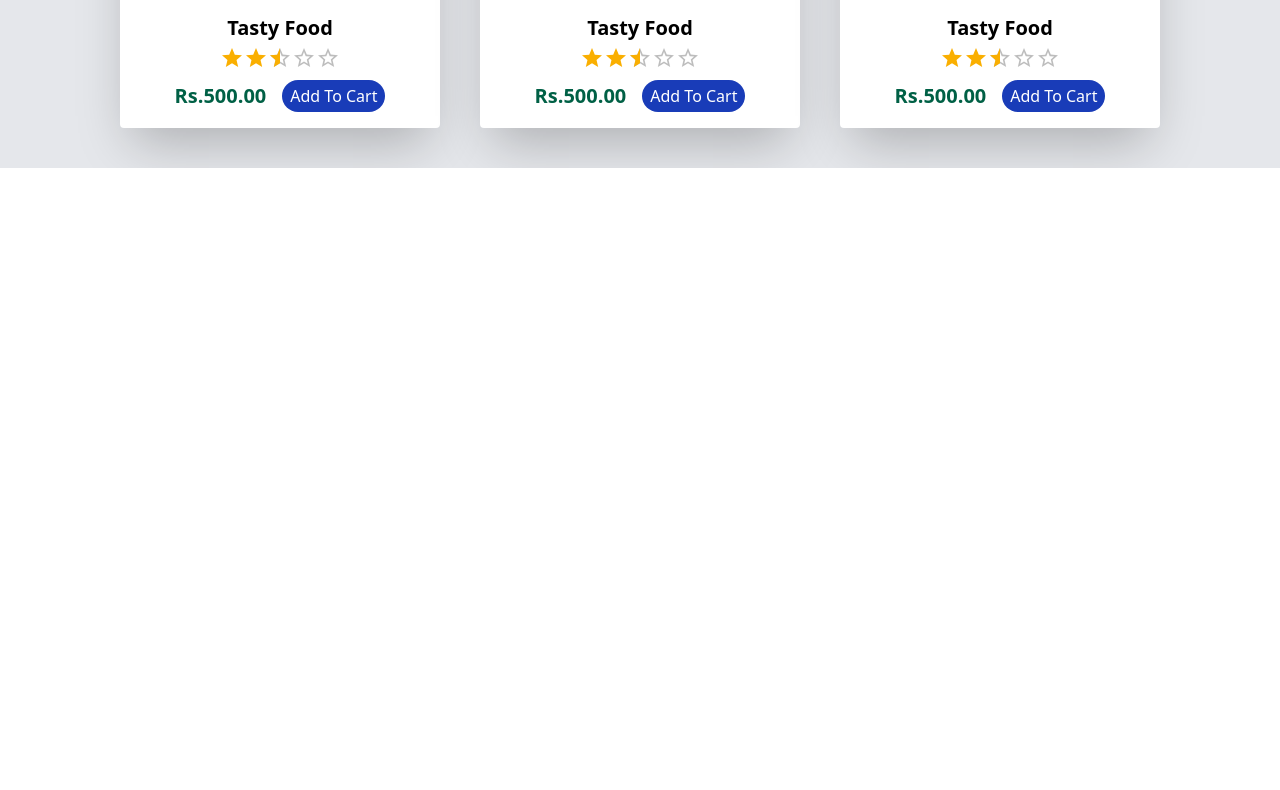
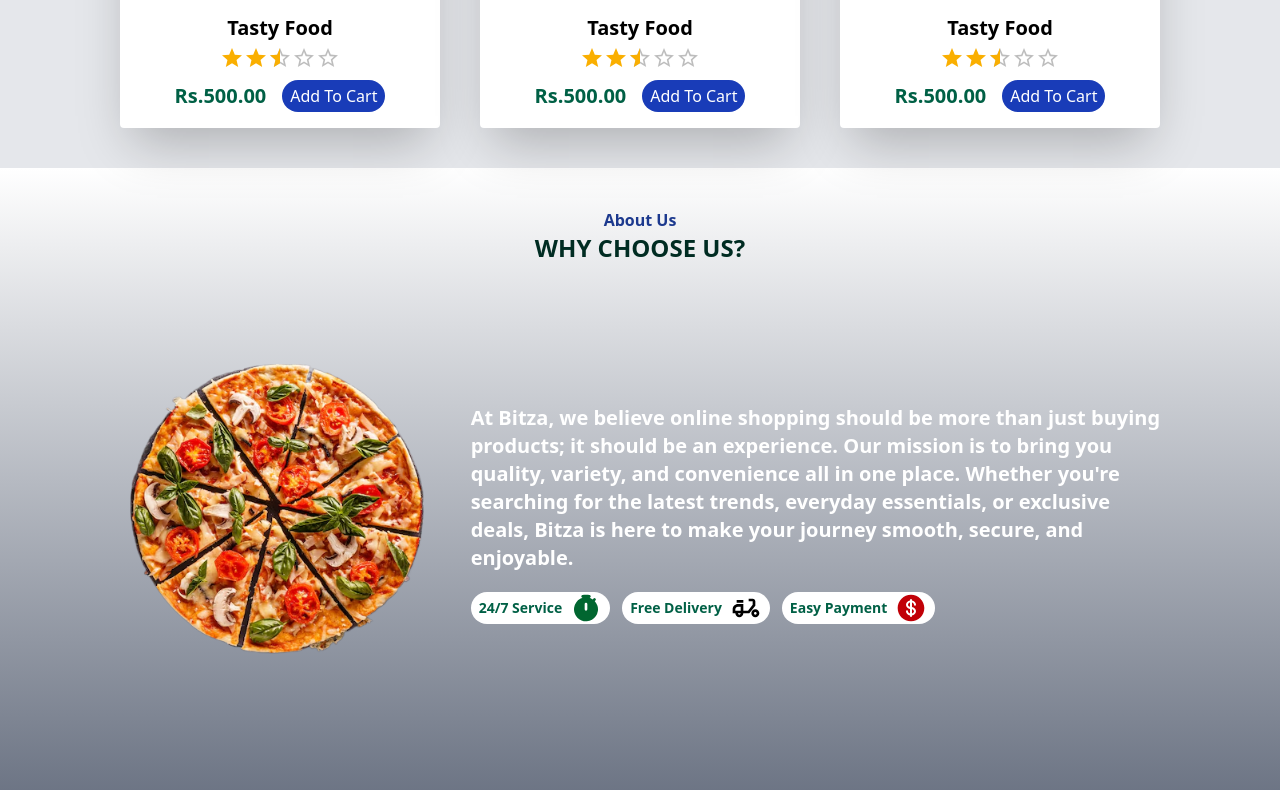
Before and after one commit to Vithurshan2002/MiniEcom, a React (Vite) app: page / in a window 1280 px wide. Shown: the part 1710-2500 px from the top of the page. Before the commit the page ends 1878 px from the top, so only its background shows below. Built offline with nearby package versions, Linux system fonts and the light colour scheme.

Commit message:
aboutpage is created

```diff
--- a/package.json
+++ b/package.json
@@ -18,6 +18,7 @@
     "react": "^19.1.1",
     "react-dom": "^19.1.1",
     "react-router-dom": "^7.8.2",
+    "sweetalert2": "^11.23.0",
     "tailwindcss": "^4.1.13"
   },
   "devDependencies": {
--- a/src/App.jsx
+++ b/src/App.jsx
@@ -10,9 +10,9 @@ function App() {
     <>
       <Navbar />
       <Homepage />
-     <Dishes />
-      {/* <AboutPage />
-      <MenusPage />
+      <Dishes />
+      <AboutPage />
+      {/* <MenusPage />
       <Review />
       <OrderPage />  */}
     </>
--- a/src/Pages/AboutPage.jsx
+++ b/src/Pages/AboutPage.jsx
@@ -1,9 +1,100 @@
-import React from 'react'
+import React from "react";
 
 const AboutPage = () => {
   return (
-    <div>AboutPage</div>
-  )
-}
+    <div className="py-10 bg-gradient-to-t from-gray-500">
+      <p className=" font-bold text-blue-900 text-center">About Us</p>
+      <h1 className="text-2xl text-emerald-950 font-bold text-center">
+        WHY CHOOSE US?
+      </h1>
 
-export default AboutPage
+      <div className="flex sm:flex-row flex-col justify-between items-center  space-x-3 sm:px-25 px-6 sm:text-left text-center">
+        <div className="flex-1  flex justify-center">
+          <img src="home.png" alt="no" />
+        </div>
+        <div className="flex-2 text-xl font-bold text-white px-2">
+          At Bitza, we believe online shopping should be more than just buying
+          products; it should be an experience. Our mission is to bring you
+          quality, variety, and convenience all in one place. Whether you're
+          searching for the latest trends, everyday essentials, or exclusive
+          deals, Bitza is here to make your journey smooth, secure, and
+          enjoyable.
+          <div className="flex text-sm   space-x-3 pt-5">
+            <div className="flex space-x-2  items-center justify-center px-2 bg-white rounded-full transition-all cursor-pointer hover:bg-blue-100">
+              <div className="text-emerald-800 font-extrabold">
+                24/7 Service
+              </div>
+              <div>
+                <svg
+                  xmlns="http://www.w3.org/2000/svg"
+                  width="32"
+                  height="32"
+                  viewBox="0 0 24 24"
+                  className="text-green-800"
+                >
+                  <g fill="none">
+                    <path d="m12.593 23.258l-.011.002l-.071.035l-.02.004l-.014-.004l-.071-.035q-.016-.005-.024.005l-.004.01l-.017.428l.005.02l.01.013l.104.074l.015.004l.012-.004l.104-.074l.012-.016l.004-.017l-.017-.427q-.004-.016-.017-.018m.265-.113l-.013.002l-.185.093l-.01.01l-.003.011l.018.43l.005.012l.008.007l.201.093q.019.005.029-.008l.004-.014l-.034-.614q-.005-.018-.02-.022m-.715.002a.02.02 0 0 0-.027.006l-.006.014l-.034.614q.001.018.017.024l.015-.002l.201-.093l.01-.008l.004-.011l.017-.43l-.003-.012l-.01-.01z" />
+                    <path
+                      fill="currentColor"
+                      d="M12 2c.937 0 1.85.108 2.726.311a1 1 0 1 1-.452 1.948a10 10 0 0 0-1.499-.23l-.42-.023l.34.02a8.95 8.95 0 0 1 4.074 1.34l.273.178l.606-.606a1 1 0 0 1 1.498 1.32l-.083.094l-.495.495a9 9 0 1 1-7.097-2.831l.199-.01l-.06.001q-.776.031-1.516.174l-.368.078a1 1 0 0 1-.452-1.948C10.15 2.108 11.064 2 12 2m0 6a1 1 0 0 0-1 1v4a1 1 0 1 0 2 0V9a1 1 0 0 0-1-1"
+                    />
+                  </g>
+                </svg>
+              </div>
+            </div>
+
+            <div className="flex space-x-2  items-center justify-center px-2 bg-white rounded-full transition-all cursor-pointer hover:bg-blue-100">
+              <div className="text-emerald-800 font-extrabold">
+                Free Delivery
+              </div>
+              <div>
+                <svg
+                  xmlns="http://www.w3.org/2000/svg"
+                  width="32"
+                  height="32"
+                  viewBox="0 0 24 24"
+                  className="text-black"
+                >
+                  <path
+                    fill="currentColor"
+                    d="M19 7c0-1.1-.9-2-2-2h-3v2h3v2.65L13.52 14H10V9H6c-2.21 0-4 1.79-4 4v3h2c0 1.66 1.34 3 3 3s3-1.34 3-3h4.48L19 10.35zM4 14v-1c0-1.1.9-2 2-2h2v3zm3 3c-.55 0-1-.45-1-1h2c0 .55-.45 1-1 1"
+                  />
+                  <path
+                    fill="currentColor"
+                    d="M5 6h5v2H5zm14 7c-1.66 0-3 1.34-3 3s1.34 3 3 3s3-1.34 3-3s-1.34-3-3-3m0 4c-.55 0-1-.45-1-1s.45-1 1-1s1 .45 1 1s-.45 1-1 1"
+                  />
+                </svg>
+              </div>
+            </div>
+
+            <div className="flex space-x-2  items-center justify-center px-2 bg-white rounded-full transition-all cursor-pointer hover:bg-blue-100">
+              <div className="text-emerald-800 font-extrabold">
+                Easy Payment
+              </div>
+              <svg
+                xmlns="http://www.w3.org/2000/svg"
+                width="32"
+                height="32"
+                viewBox="0 0 24 24"
+                className="text-red-700"
+              >
+                <path
+                  fill="currentColor"
+                  d="M11.25 7.847c-.936.256-1.5.975-1.5 1.653s.564 1.397 1.5 1.652zm1.5 5.001v3.304c.936-.255 1.5-.974 1.5-1.652s-.564-1.397-1.5-1.652"
+                />
+                <path
+                  fill="currentColor"
+                  fill-rule="evenodd"
+                  d="M22 12c0 5.523-4.477 10-10 10S2 17.523 2 12S6.477 2 12 2s10 4.477 10 10M12 5.25a.75.75 0 0 1 .75.75v.317c1.63.292 3 1.517 3 3.183a.75.75 0 0 1-1.5 0c0-.678-.564-1.397-1.5-1.653v3.47c1.63.292 3 1.517 3 3.183s-1.37 2.891-3 3.183V18a.75.75 0 0 1-1.5 0v-.317c-1.63-.292-3-1.517-3-3.183a.75.75 0 0 1 1.5 0c0 .678.564 1.397 1.5 1.652v-3.469c-1.63-.292-3-1.517-3-3.183s1.37-2.891 3-3.183V6a.75.75 0 0 1 .75-.75"
+                  clip-rule="evenodd"
+                />
+              </svg>
+            </div>
+          </div>
+        </div>
+      </div>
+    </div>
+  );
+};
+
+export default AboutPage;
--- a/src/Pages/Navbar.jsx
+++ b/src/Pages/Navbar.jsx
@@ -2,12 +2,6 @@ import React from "react";
 import { NavLink } from "react-router-dom";
 
 const Navbar = () => {
-  /* const button = document.getElementsByClassName("rbuton");
-
-  console.log(button)
-/*   button.addEventListener('click',()=>{
-
-  }) */
 
   return (
     <>
@@ -43,7 +37,7 @@ const Navbar = () => {
 
         </ul>
 
-        <div className="flex items-center space-x-2 ">
+        <div className="flex items-center space-x-2 tran">
           <div
             className="flex sm:hidden hover:bg-blue-200 rounded-lg transition-all cursor-pointer"
             onClick={() => {
@@ -108,7 +102,7 @@ const Navbar = () => {
         </div>
       </div>
       {/* for mobile  */}
-      <div className=" border-t-4 border-b  border-y-blue-800  bg-gradient-to-br from-blue-600 from-20% to-blue-100  w-full sm:hidden  scn  duration-600 ease-in-out z-20 fixed ">
+      <div className=" border-t-4 border-b  border-y-blue-800  bg-gradient-to-br from-blue-600 from-20% to-blue-100  w-full sm:hidden -translate-y-200 scn  duration-600 ease-in-out z-20 fixed ">
         <ul className="text-2xl flex flex-col text-center space-y-2 ">
 
             <li className="font-bold font-[poppins] cursor-pointer hover:bg-blue-500 hover:text-white   w-full  transition-all hover:scale-105">
```
Also changed, not shown: src/Pages/Homepage.jsx (+16 -4 lines), 1 other file (tests, documents, lock files or other folders).
